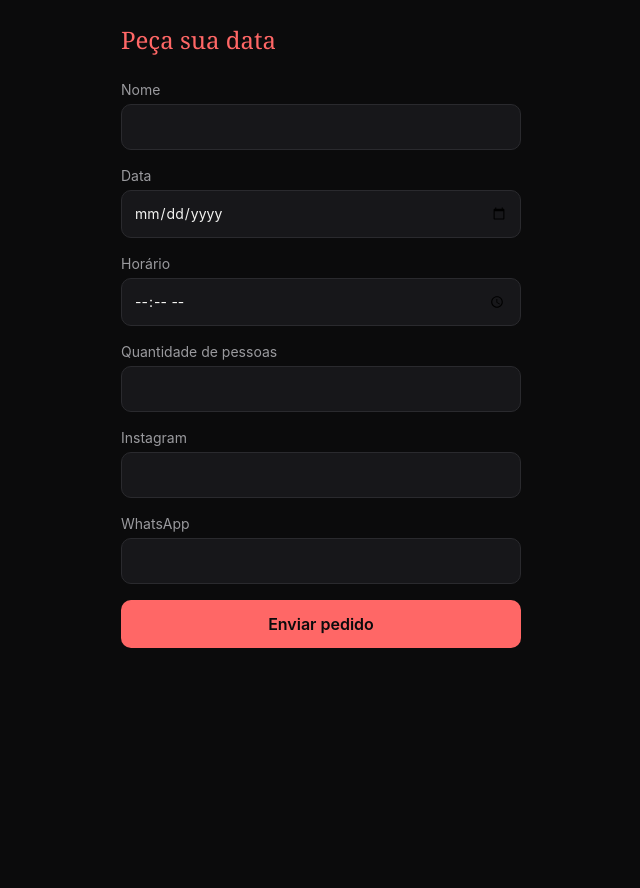
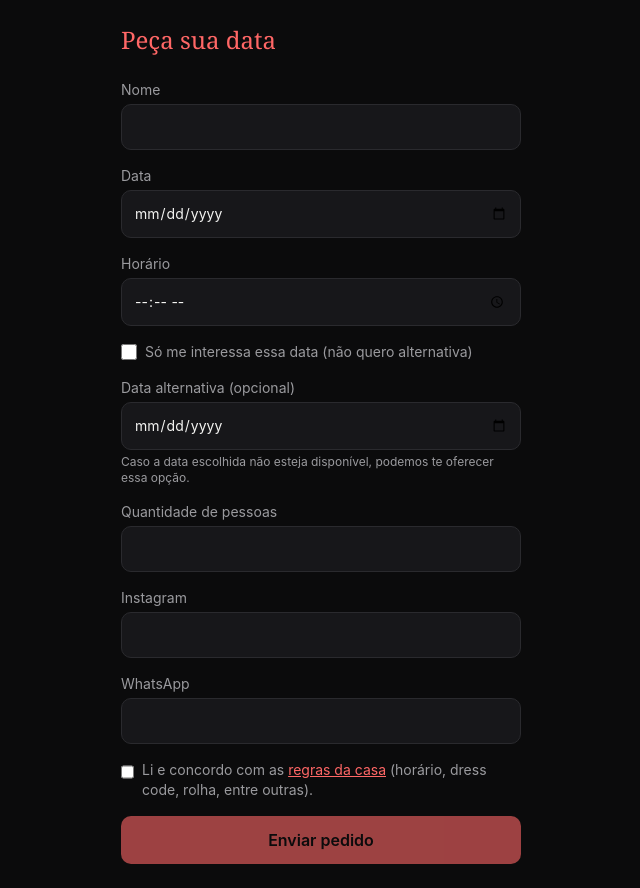
Before and after one commit to vinispeed001-crypto/itsmybday, a Next.js app: page /300-sky-bar/pedido in a window 1280 px wide. Shown: the whole page, without its empty margins (319-959 px from the left). Before the commit the page ends 800 px from the top, so only its background shows below. Built offline with nearby package versions, Linux system fonts and the light colour scheme.

Commit message:
Update RequestForm.tsx

```diff
--- a/app/(public)/[venueSlug]/pedido/RequestForm.tsx
+++ b/app/(public)/[venueSlug]/pedido/RequestForm.tsx
@@ -6,10 +6,18 @@ export function RequestForm({ venueSlug }: { venueSlug: string }) {
   const [submitted, setSubmitted] = useState(false);
   const [error, setError] = useState<string | null>(null);
   const [loading, setLoading] = useState(false);
+  const [onlyRequestedDate, setOnlyRequestedDate] = useState(false);
+  const [termsAccepted, setTermsAccepted] = useState(false);
 
   async function handleSubmit(e: FormEvent<HTMLFormElement>) {
     e.preventDefault();
     setError(null);
+
+    if (!termsAccepted) {
+      setError("Você precisa concordar com as regras da casa para enviar o pedido.");
+      return;
+    }
+
     setLoading(true);
 
     const form = new FormData(e.currentTarget);
@@ -17,9 +25,12 @@ export function RequestForm({ venueSlug }: { venueSlug: string }) {
       requester_name: String(form.get("requester_name") ?? ""),
       event_date: String(form.get("event_date") ?? ""),
       event_time: String(form.get("event_time") ?? ""),
+      alternative_date: onlyRequestedDate ? null : String(form.get("alternative_date") ?? "") || null,
+      only_requested_date: onlyRequestedDate,
       quantity: Number(form.get("quantity") ?? 0),
       instagram: String(form.get("instagram") ?? ""),
       whatsapp: String(form.get("whatsapp") ?? ""),
+      terms_accepted: termsAccepted,
     };
 
     if (!payload.event_date || !payload.event_time) {
@@ -83,6 +94,30 @@ export function RequestForm({ venueSlug }: { venueSlug: string }) {
         />
       </label>
 
+      <label className="flex items-center gap-2 text-sm text-muted">
+        <input
+          type="checkbox"
+          checked={onlyRequestedDate}
+          onChange={(e) => setOnlyRequestedDate(e.target.checked)}
+          className="h-4 w-4 accent-gold"
+        />
+        Só me interessa essa data (não quero alternativa)
+      </label>
+
+      {!onlyRequestedDate && (
+        <label className="flex flex-col gap-1 text-sm text-muted">
+          Data alternativa (opcional)
+          <input
+            name="alternative_date"
+            type="date"
+            className="rounded-card border border-border bg-surface p-3 text-ink"
+          />
+          <span className="text-xs text-muted">
+            Caso a data escolhida não esteja disponível, podemos te oferecer essa opção.
+          </span>
+        </label>
+      )}
+
       <label className="flex flex-col gap-1 text-sm text-muted">
         Quantidade de pessoas
         <input
@@ -112,11 +147,32 @@ export function RequestForm({ venueSlug }: { venueSlug: string }) {
         />
       </label>
 
+      <label className="flex items-start gap-2 text-sm text-muted">
+        <input
+          type="checkbox"
+          checked={termsAccepted}
+          onChange={(e) => setTermsAccepted(e.target.checked)}
+          className="mt-1 h-4 w-4 accent-gold"
+        />
+        <span>
+          Li e concordo com as{" "}
+          <a
+            href={`/${venueSlug}/regras`}
+            target="_blank"
+            rel="noopener noreferrer"
+            className="text-gold underline"
+          >
+            regras da casa
+          </a>{" "}
+          (horário, dress code, rolha, entre outras).
+        </span>
+      </label>
+
       {error && <p className="text-danger">{error}</p>}
 
       <button
         type="submit"
-        disabled={loading}
+        disabled={loading || !termsAccepted}
         className="rounded-card bg-gold px-4 py-3 font-semibold text-bg disabled:opacity-60"
       >
         {loading ? "Enviando..." : "Enviar pedido"}
```
